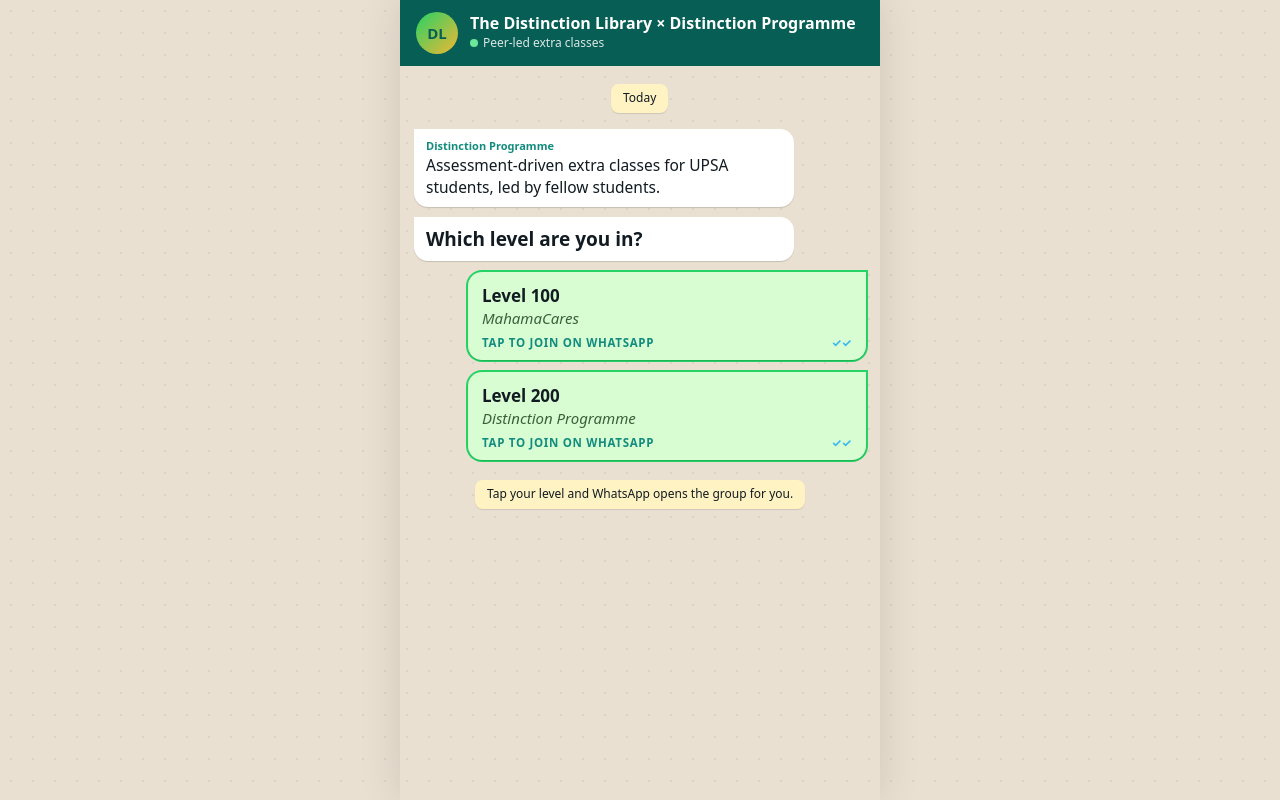
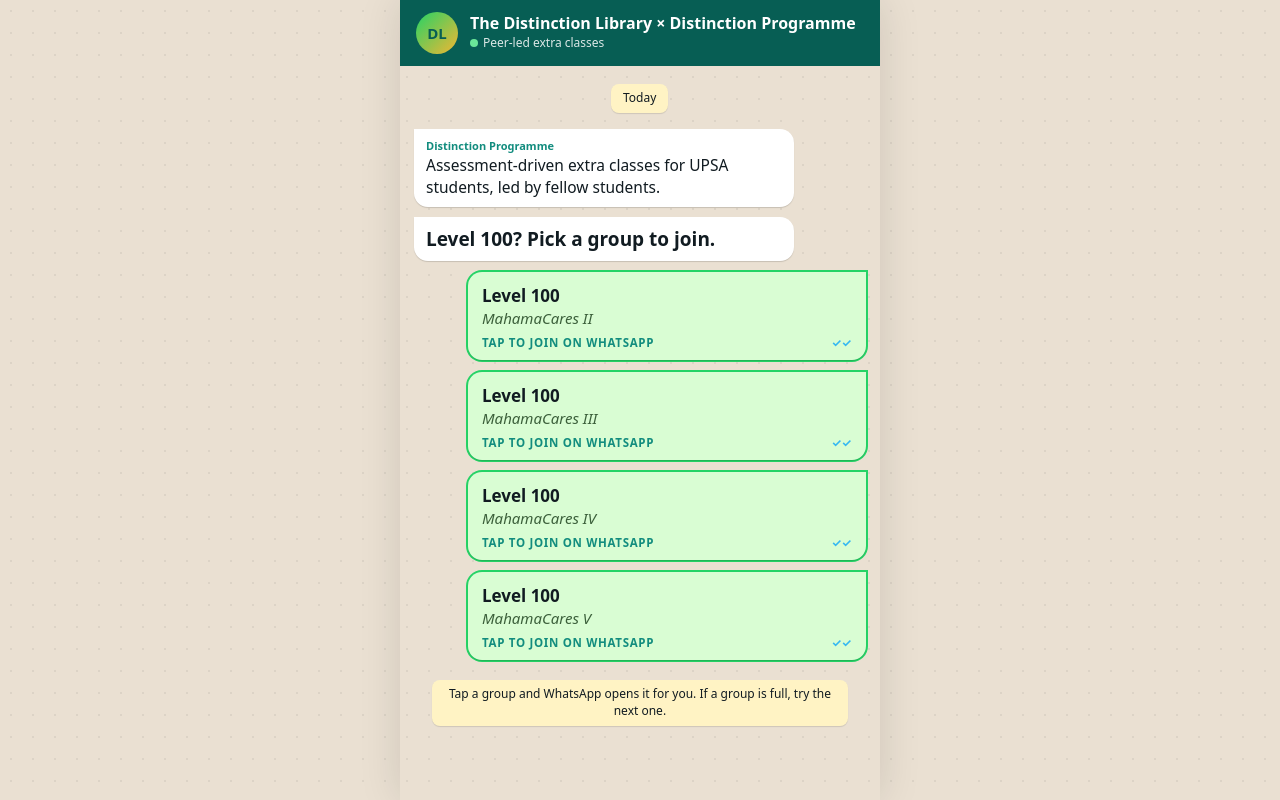
Before and after one commit to johnadamsmahama/distinction-library, a Next.js app: page /join in a window 1280 px wide. Built offline with nearby package versions, Linux system fonts and the light colour scheme; a web font is replaced by a local one.

Commit message:
Update group names and descriptions in JoinPage

```diff
--- a/app/join/page.tsx
+++ b/app/join/page.tsx
@@ -2,20 +2,24 @@ import type { Metadata } from 'next';
 
 export const metadata: Metadata = {
   title: 'Join the Distinction Programme',
-  description: 'Peer-led, assessment-driven extra classes for UPSA students. Pick your level and join your WhatsApp group.',
+  description: 'Peer-led, assessment-driven extra classes for UPSA students. Pick your group and join on WhatsApp.',
   openGraph: {
     title: 'Join the Distinction Programme',
-    description: 'Peer-led, assessment-driven extra classes for UPSA students. Pick your level and join your WhatsApp group.',
+    description: 'Peer-led, assessment-driven extra classes for UPSA students. Pick your group and join on WhatsApp.',
   },
 };
 
 // ---------------------------------------------------------------------------
-// THE TWO WHATSAPP INVITE LINKS. To change a link later, replace it here (it must start with
-// https://chat.whatsapp.com/). If a link is ever removed, that level's button shows "Link coming soon".
+// WHATSAPP INVITE LINKS. Groups show in this order, so keep the one with space first.
+// When a group fills up, move it to the bottom or delete its line.
+// To change a link later, replace it here (it must start with https://chat.whatsapp.com/).
+// If a link is ever removed, that button shows "Link coming soon".
 // ---------------------------------------------------------------------------
 const GROUPS = [
-  { level: 'Level 100', name: 'MahamaCares', href: 'https://chat.whatsapp.com/IMXPTiNqWR496u1bOm0Eoz?s=cl&p=a&mlu=4&ilr=4&iam=2' },
-  { level: 'Level 200', name: 'Distinction Programme', href: 'https://chat.whatsapp.com/IbMtGP4aNvY6QGPDUQQDvV?s=cl&p=a&mlu=4&ilr=4&iam=2' },
+  { level: 'Level 100', name: 'MahamaCares II', href: 'https://chat.whatsapp.com/IMXPTiNqWR496u1bOm0Eoz?s=cl&p=a&iam=2' },
+  { level: 'Level 100', name: 'MahamaCares III', href: 'https://chat.whatsapp.com/CCS4cMiLjS4G7S5xuhjTdA?s=cl&p=a&iam=2' },
+  { level: 'Level 100', name: 'MahamaCares IV', href: 'https://chat.whatsapp.com/JVh7vsfEBjFJQBZcQTCSEF?s=cl&p=a&iam=2' },
+  { level: 'Level 100', name: 'MahamaCares V', href: 'https://chat.whatsapp.com/FpN5UcaQi9EErhczcijT7J?s=cl&p=a&iam=2' },
 ];
 
 const isReal = (href: string) => href.startsWith('https://chat.whatsapp.com/');
@@ -50,10 +54,8 @@ const JOIN_CSS = `
 .jn-typing u:nth-child(2){animation-delay:.15s}
 .jn-typing u:nth-child(3){animation-delay:.3s}
 
-.jn-reply{display:block;max-width:88%;margin:12px 0 12px auto;padding:12px 14px 9px;border-radius:14px 0 14px 14px;background:#D9FDD3;box-shadow:0 1px 1px rgba(0,0,0,.15),0 0 0 2px #25D366;transform-origin:100% 0;transition:transform .15s}
+.jn-reply{display:block;max-width:88%;margin:12px 0 12px auto;padding:12px 14px 9px;border-radius:14px 0 14px 14px;background:#D9FDD3;box-shadow:0 1px 1px rgba(0,0,0,.15),0 0 0 2px #25D366;transform-origin:100% 0;transition:transform .15s;animation:jn-pop .5s both}
 a.jn-reply:active{transform:scale(.97)}
-.jn-r0{animation:jn-pop .5s 2.6s both}
-.jn-r1{animation:jn-pop .5s 3.1s both}
 .jn-reply b{display:block;font-size:17px}
 .jn-reply span{display:block;font-size:15px;font-style:italic;color:#3B5F3A}
 .jn-reply small{display:flex;justify-content:space-between;margin-top:6px;font-size:11.5px;font-weight:700;letter-spacing:.06em;text-transform:uppercase;color:#128C7E}
@@ -63,10 +65,13 @@ a.jn-reply:active{transform:scale(.97)}
 .jn-reply.off b,.jn-reply.off span,.jn-reply.off small{color:#8A8A8A}
 .jn-reply.off small::after{content:''}
 
-.jn-fine{margin-top:20px;animation:jn-pop .5s 3.6s both}
+.jn-fine{margin-top:20px}
 `;
 
 export default function JoinPage() {
+  // Each group pops in half a second after the one before it.
+  const delay = (i: number) => `${(2.6 + i * 0.5).toFixed(1)}s`;
+
   return (
     <div className="jn-bg">
       <style>{JOIN_CSS}</style>
@@ -98,25 +103,31 @@ export default function JoinPage() {
 
           <div className="jn-bub jn-b2">
             <h2 style={{ margin: 0 }}>
-              <strong>Which level are you in?</strong>
+              <strong>Level 100? Pick a group to join.</strong>
             </h2>
           </div>
 
           {GROUPS.map((g, i) =>
             isReal(g.href) ? (
               <a
-                key={g.level}
+                key={g.name}
                 href={g.href}
                 target="_blank"
                 rel="noopener noreferrer"
-                className={`jn-reply jn-r${i % 2}`}
+                className="jn-reply"
+                style={{ animationDelay: delay(i) }}
               >
                 <b>{g.level}</b>
                 <span>{g.name}</span>
                 <small>Tap to join on WhatsApp</small>
               </a>
             ) : (
-              <div key={g.level} className={`jn-reply off jn-r${i % 2}`} aria-disabled="true">
+              <div
+                key={g.name}
+                className="jn-reply off"
+                style={{ animationDelay: delay(i) }}
+                aria-disabled="true"
+              >
                 <b>{g.level}</b>
                 <span>{g.name}</span>
                 <small>Link coming soon</small>
@@ -124,7 +135,12 @@ export default function JoinPage() {
             )
           )}
 
-          <p className="jn-chip jn-fine">Tap your level and WhatsApp opens the group for you.</p>
+          <p
+            className="jn-chip jn-fine"
+            style={{ animation: 'jn-pop .5s both', animationDelay: delay(GROUPS.length) }}
+          >
+            Tap a group and WhatsApp opens it for you. If a group is full, try the next one.
+          </p>
         </div>
       </main>
     </div>
```
